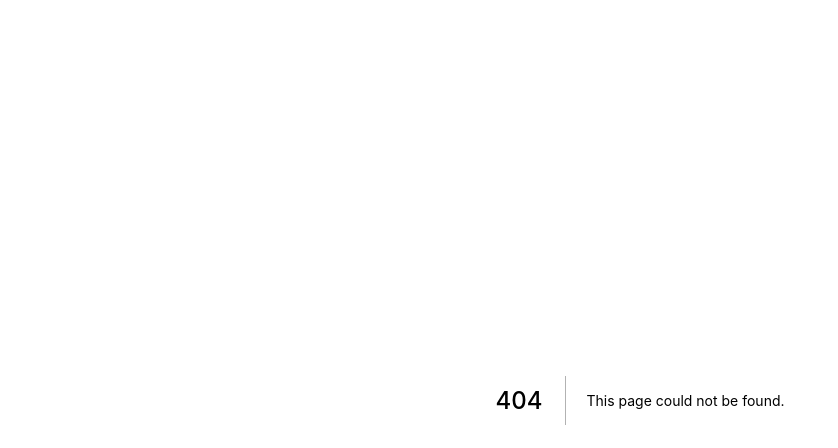
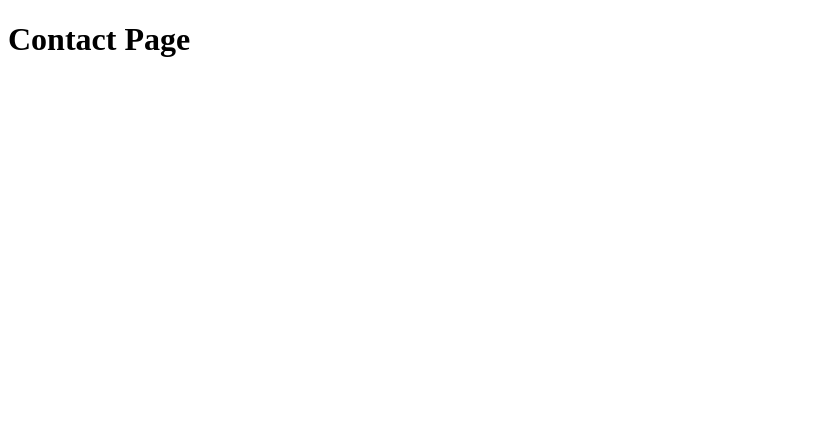
Before and after one commit to darwintantuco/first-next, a Next.js app: page /contact in a window 1280 px wide. Before the commit this address had no page. Shown: the top 448 px of the page, without its empty margins (0-838 px from the left). Built offline with nearby package versions, Linux system fonts and the light colour scheme.

Commit message:
Add contact page

```diff
--- /dev/null
+++ b/pages/contact.js
@@ -0,0 +1,7 @@
+const ContactPage = () => (
+  <div>
+    <h1> Contact Page</h1>
+  </div>
+);
+
+export default ContactPage;
```
